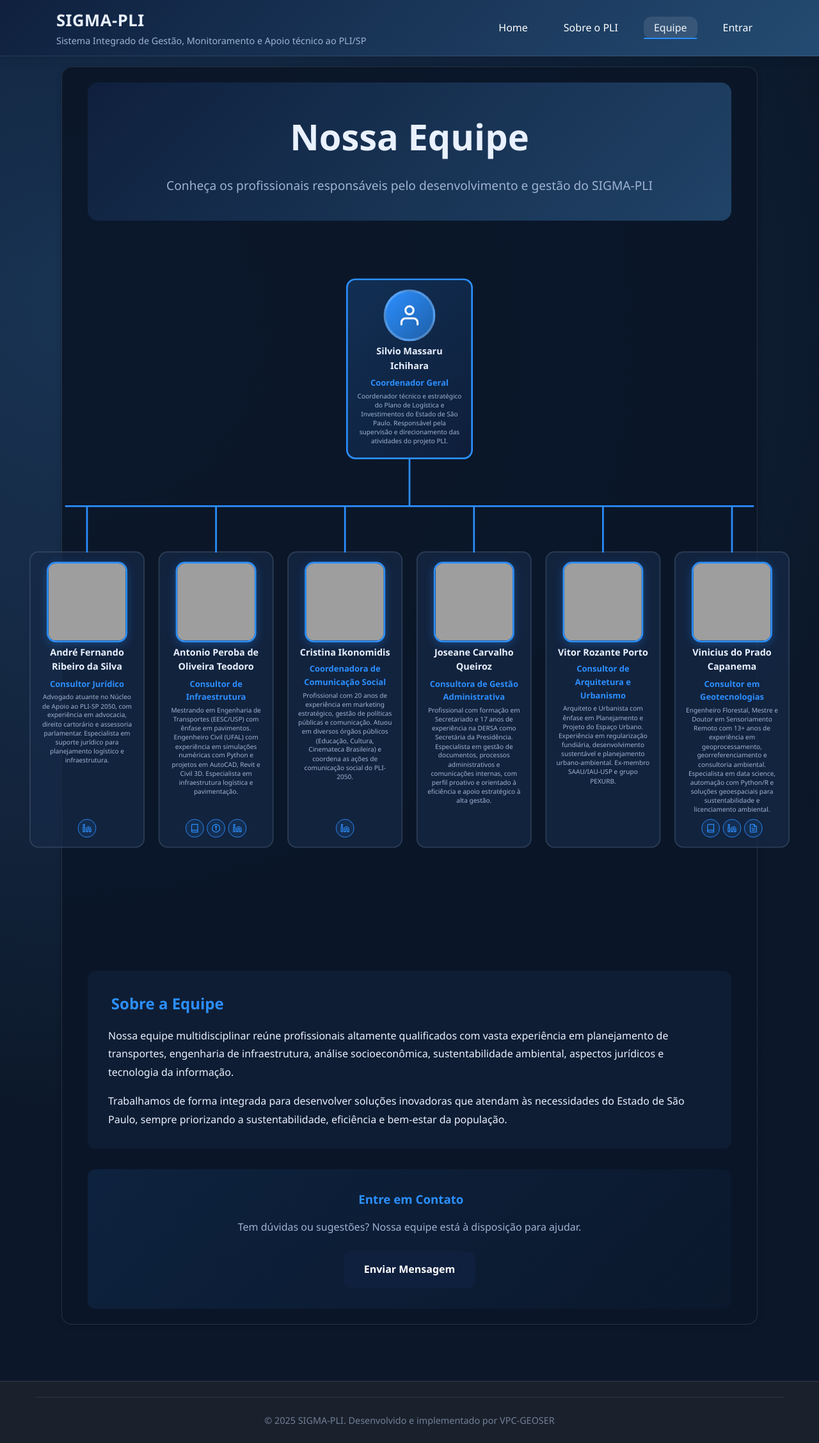
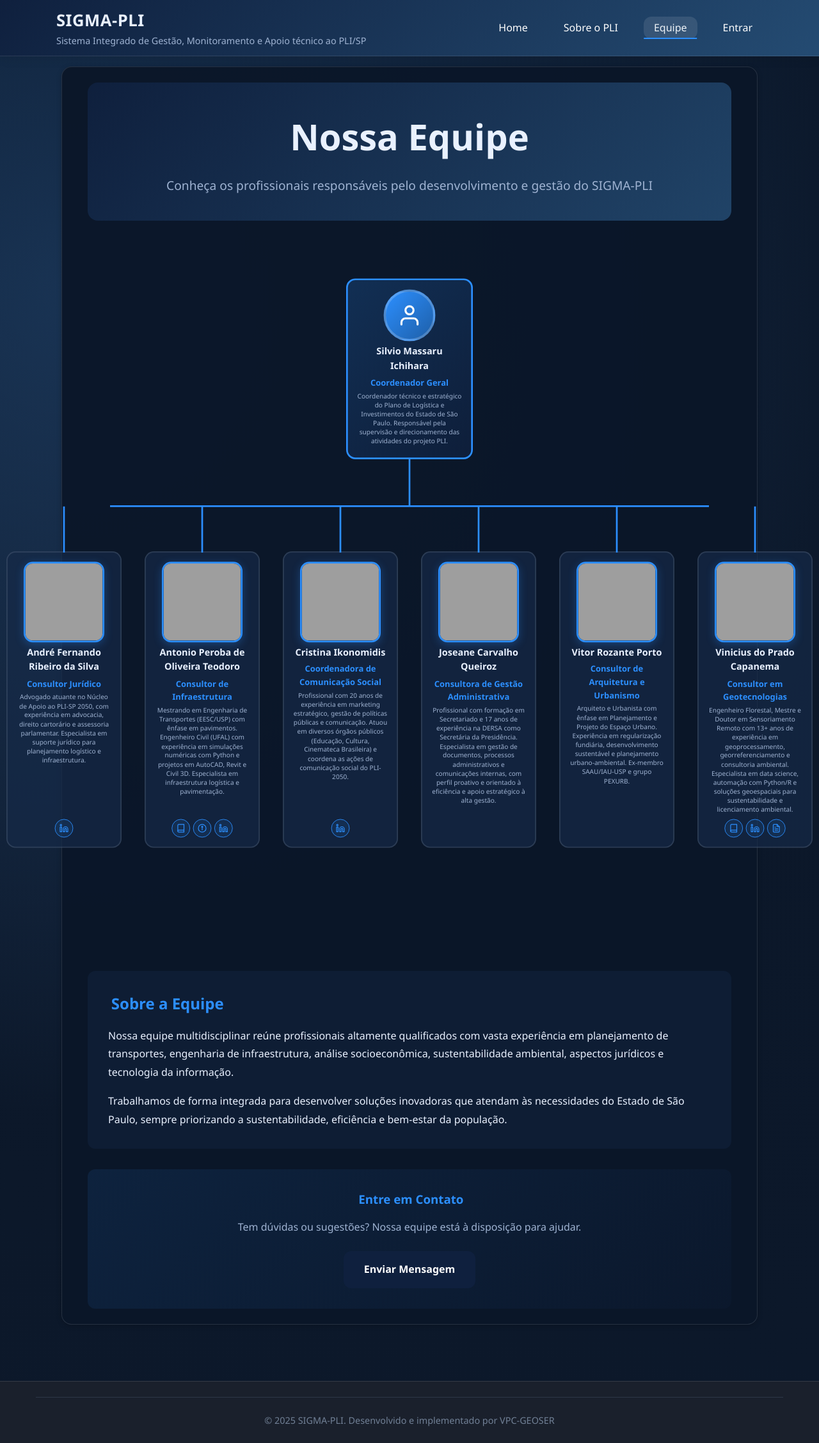
Before and after one commit to vpcapanema/SIGMA-PLI, a FastAPI app: page /equipe in a window 1280 px wide. Shown: the whole page at 64% size. Run offline with FastAPI, Linux system fonts and the light colour scheme; grey boxes are pictures that could not be loaded.

Commit message:
style(equipe): increase gap between cards to 40px and adjust horizontal line to connect at card extremities

```diff
--- a/static/css/M00_home/style_home_team.css
+++ b/static/css/M00_home/style_home_team.css
@@ -43,7 +43,7 @@
   display: flex;
   justify-content: center;
   flex-wrap: nowrap;
-  gap: var(--spacing-lg);
+  gap: var(--spacing-2xl);
   margin: var(--spacing-lg) 0;
   position: relative;
   padding: 0 var(--spacing-sm);
@@ -219,8 +219,8 @@
   content: "";
   position: absolute;
   top: 0;
-  left: 5%;
-  right: 5%;
+  left: calc(50% - 520px);
+  right: calc(50% - 520px);
   height: 3px;
   background: var(--dashboard-accent);
   z-index: 10;
```
